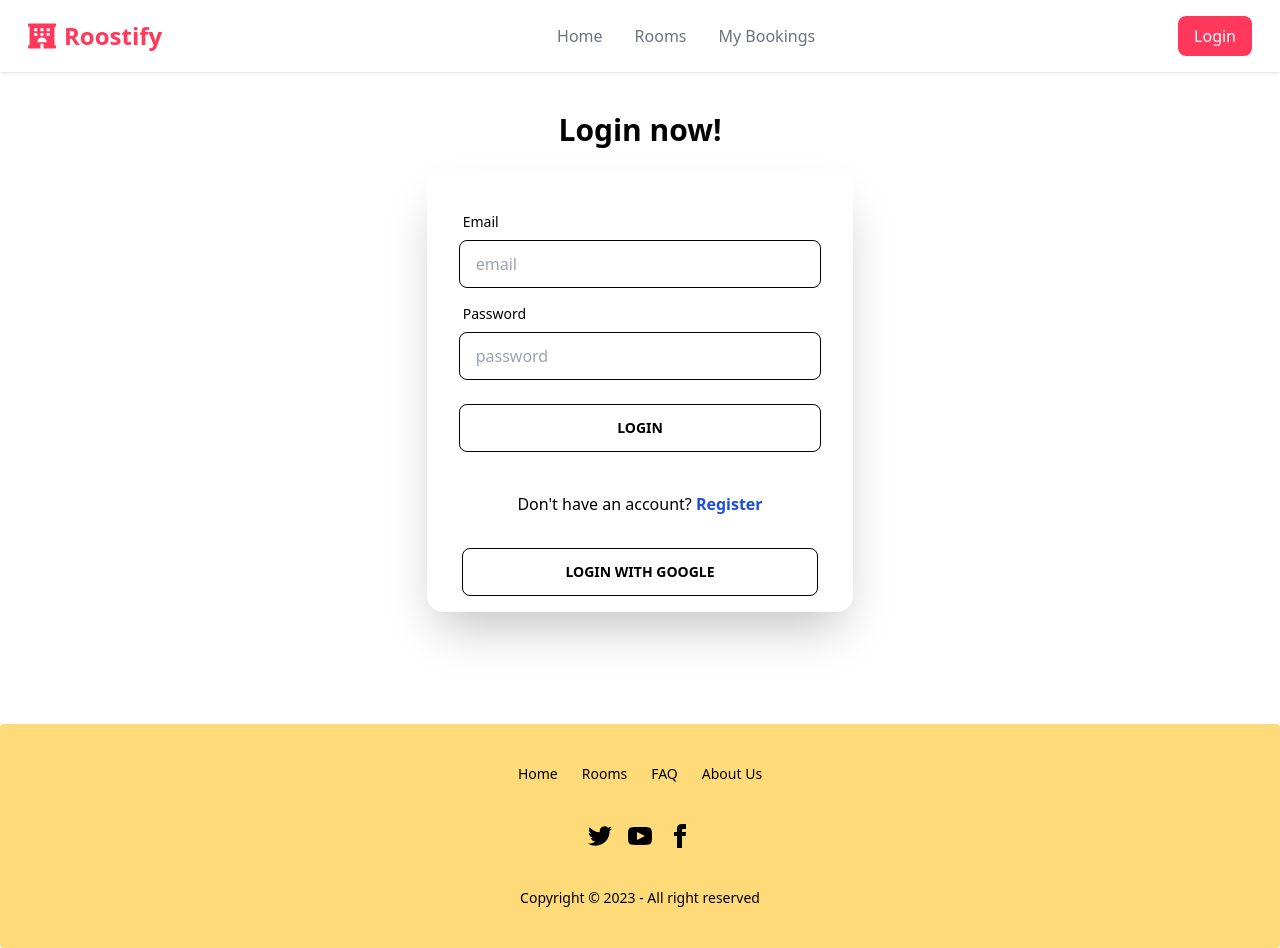
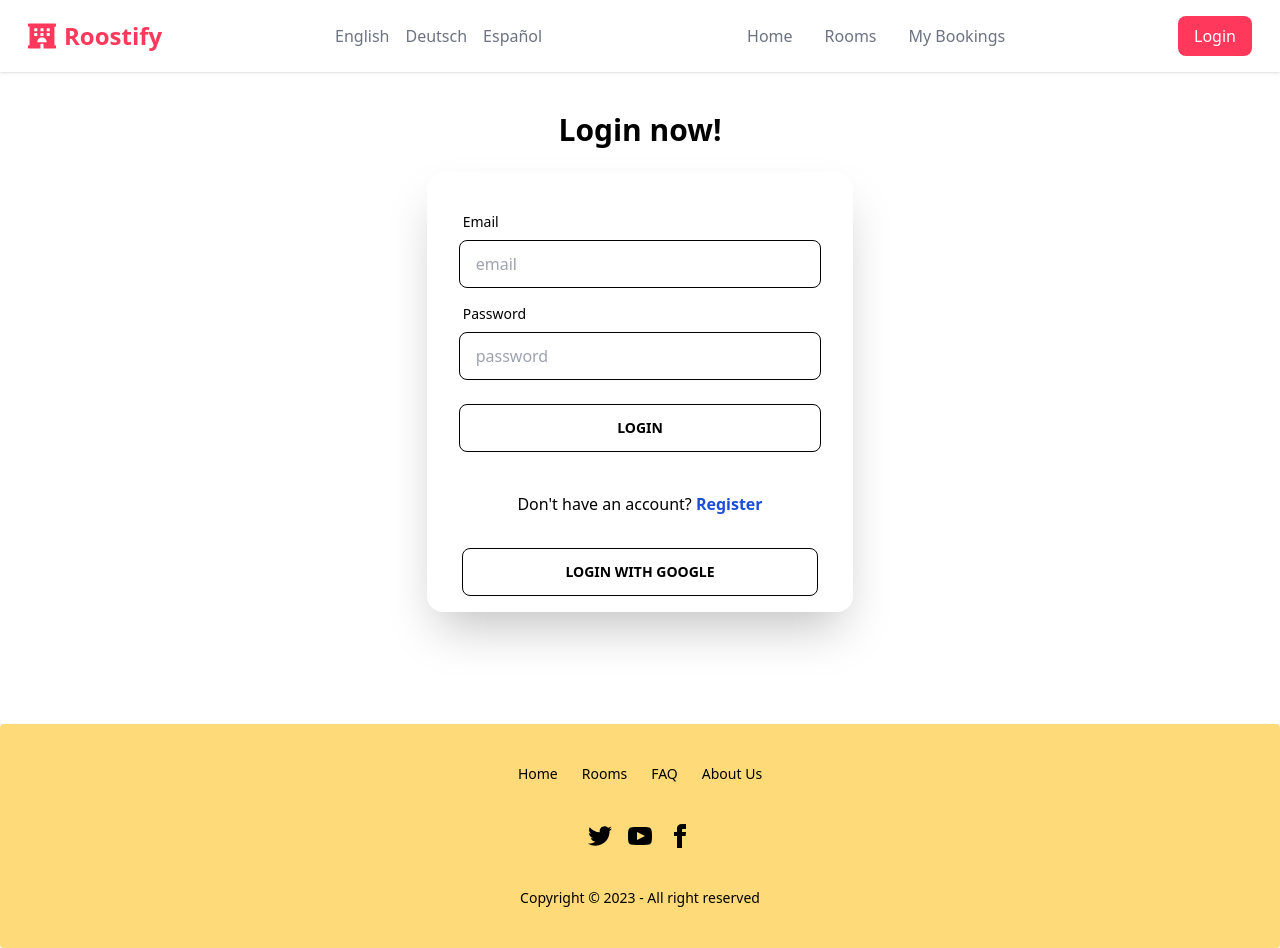
Before and after one commit to mdriazuddinriad5/roostify-client, a React (Vite) app: page /login in a window 1280 px wide. Built offline with nearby package versions, Linux system fonts and the light colour scheme; no server answers.

Commit message:
Multilingual Support added in the Navbar

```diff
--- a/package.json
+++ b/package.json
@@ -17,6 +17,8 @@
     "dotenv": "^16.3.1",
     "firebase": "^10.5.2",
     "framer-motion": "^6.5.1",
+    "i18next": "^23.7.9",
+    "i18next-browser-languagedetector": "^7.2.0",
     "localforage": "^1.10.0",
     "match-sorter": "^6.3.1",
     "moment": "^2.29.4",
@@ -26,6 +28,7 @@
     "react-fast-marquee": "^1.6.2",
     "react-helmet": "^6.1.0",
     "react-helmet-async": "^1.3.0",
+    "react-i18next": "^13.5.0",
     "react-icons": "^4.11.0",
     "react-parallax": "^3.5.1",
     "react-router-dom": "^6.18.0",
--- a/src/components/Footer/Footer.jsx
+++ b/src/components/Footer/Footer.jsx
@@ -27,6 +27,9 @@ const Footer = () => {
 
         </div>
 
+
+
+
     );
 };
 
--- a/src/components/NavBar/NavBar.jsx
+++ b/src/components/NavBar/NavBar.jsx
@@ -1,30 +1,39 @@
+// NavBar.js
+
 import { FaHotel } from "react-icons/fa";
 import { HiMenu } from "react-icons/hi";
 import { FaXmark } from "react-icons/fa6";
 import { Link, NavLink } from "react-router-dom";
 import { useEffect, useState } from "react";
-import './NavBar.css'
+import { useTranslation } from 'react-i18next';
 import useAuth from "../../Hooks/useAuth";
+import './NavBar.css';
 
 const NavBar = () => {
-
+    const { t, i18n } = useTranslation();
     const { user, logOut } = useAuth();
+    const [isOpen, setIsOpen] = useState(false);
 
     const handleLogOut = () => {
-        logOut().then().catch()
-    }
+        logOut().then().catch();
+    };
+
+    const changeLanguage = (lng) => {
+        i18n.changeLanguage(lng);
+        setIsOpen(false); // Close the menu after language change
+    };
+
+    const lngs = {
+        en: { nativeName: 'English' },
+        de: { nativeName: 'Deutsch' },
+        es: { nativeName: 'Español' },
+    };
 
     const links = [
-        { name: 'Home', link: '/' },
-        { name: 'Rooms', link: '/rooms' },
-        { name: 'My Bookings', link: '/bookings' },
-    ]
-
-    const [isOpen, setIsOpen] = useState(false);
-
-
-
-
+        { name: t('home'), link: '/' },
+        { name: t('rooms'), link: '/rooms' },
+        { name: t('bookings'), link: '/bookings' },
+    ];
 
     useEffect(() => {
         const handleScroll = () => {
@@ -42,8 +51,6 @@ const NavBar = () => {
         };
     }, []);
 
-
-
     return (
         <div className="shadow w-full relative" id="navbar">
             <div className=" py-4 px-7 md:flex justify-between items-center ">
@@ -57,59 +64,67 @@ const NavBar = () => {
                     {isOpen ? <FaXmark></FaXmark> : <HiMenu></HiMenu>}
                 </div>
 
+                {/* Language Switching Buttons */}
+                <div className="flex gap-4">
+                    {Object.keys(lngs).map((lng) => (
+                        <button
+                            key={lng}
+                            onClick={() => changeLanguage(lng)}
+                            className="text-gray-500 hover:text-[#008080] focus:outline-none"
+                        >
+                            {lngs[lng].nativeName}
+                        </button>
+                    ))}
+                </div>
+
                 <ul className={`md:flex pl-9 md:pl-0 md:items-center  md:pb-0 pb-12 md:z-auto z-[10] absolute md:static left-0 w-full md:w-auto bg-white transition-all duration-500 ease-in ${isOpen ? 'top-120' : 'top-[-490px]'}`}>
-                    {
-                        links.map((link, idx) => (
-                            <li key={idx} className="font-medium text-gray-500 my-7 md:my-0 md:ml-3 lg:ml-8">
-                                <NavLink onClick={() => setIsOpen(false)} to={link.link} className={({ isActive, isPending }) =>
-                                    isPending ? "pending" : isActive ? "text-[#008080] underline" : ""
-                                }>{link.name}</NavLink>
-                            </li>))
-                    }
+                    {links.map((link, idx) => (
+                        <li key={idx} className="font-medium text-gray-500 my-7 md:my-0 md:ml-3 lg:ml-8">
+                            <NavLink onClick={() => setIsOpen(false)} to={link.link} className={({ isActive, isPending }) =>
+                                isPending ? "pending" : isActive ? "text-[#008080] underline" : ""
+                            }>{link.name}</NavLink>
+                        </li>
+                    ))}
 
                     <div className="md:hidden">
-                        {
-
-                            user ? <>
-
-                                <a onClick={handleLogOut} href=""><button className=" bg-[#ff385c] hover:bg-[#ff274e] text-white font-medium py-2 px-4 rounded-lg transition duration-300 ease-in-out">Sign Out</button></a>
+                        {user ? (
+                            <>
+                                <button className=" bg-[#ff385c] hover:bg-[#ff274e] text-white font-medium py-2 px-4 rounded-lg transition duration-300 ease-in-out" onClick={handleLogOut}>
+                                    {t('signOut')}
+                                </button>
                                 <div className="absolute flex items-center right-2 top-7">
                                     <p className="mr-2 text-blue-400 font-bold ">{user.displayName}</p>
-                                    <img className="w-8 rounded-full mr-2" src={user.photoURL} />
+                                    <img className="w-8 rounded-full mr-2" src={user.photoURL}  />
                                 </div>
-                            </> :
-
-                                <Link to={'/login'}><button className=" bg-[#ff385c] hover:bg-[#ff274e] text-white font-medium py-2 px-4 rounded-lg transition duration-300 ease-in-out">Login</button></Link>
-
-
-                        }
-
+                            </>
+                        ) : (
+                            <Link to={'/login'}>
+                                <button className=" bg-[#ff385c] hover:bg-[#ff274e] text-white font-medium py-2 px-4 rounded-lg transition duration-300 ease-in-out">
+                                    {t('login')}
+                                </button>
+                            </Link>
+                        )}
                     </div>
-
-
                 </ul>
 
                 <div className="hidden md:inline-flex md:items-center">
-                    {
-
-                        user ? <>
-
+                    {user ? (
+                        <>
                             <p className="mr-2 text-blue-400 font-bold ">{user.displayName}</p>
                             <img className="w-8 rounded-full mr-2" src={user.photoURL} />
-
-                            <a onClick={handleLogOut} href=""><button className=" bg-[#ff385c] hover:bg-[#ff274e] text-white font-medium py-2 px-4 rounded-lg transition duration-300 ease-in-out">Sign Out</button></a>
-                        </> :
-
-                            <Link to={'/login'}><button className=" bg-[#ff385c] hover:bg-[#ff274e] text-white font-medium py-2 px-4 rounded-lg transition duration-300 ease-in-out">Login</button></Link>
-
-
-                    }
-
+                            <button className=" bg-[#ff385c] hover:bg-[#ff274e] text-white font-medium py-2 px-4 rounded-lg transition duration-300 ease-in-out" onClick={handleLogOut}>
+                                {t('signOut')}
+                            </button>
+                        </>
+                    ) : (
+                        <Link to={'/login'}>
+                            <button className=" bg-[#ff385c] hover:bg-[#ff274e] text-white font-medium py-2 px-4 rounded-lg transition duration-300 ease-in-out">
+                                {t('login')}
+                            </button>
+                        </Link>
+                    )}
                 </div>
-
-
             </div>
-
         </div>
     );
 };
--- /dev/null
+++ b/src/i18n.js
@@ -0,0 +1,46 @@
+// i18n.js
+import i18n from 'i18next';
+import { initReactI18next } from 'react-i18next';
+import LanguageDetector from 'i18next-browser-languagedetector';
+
+i18n
+  .use(LanguageDetector)
+  .use(initReactI18next)
+  .init({
+    debug: true,
+    fallbackLng: 'en',
+    interpolation: {
+      escapeValue: false,
+    },
+    resources: {
+      en: {
+        translation: {
+          home: 'Home',
+          rooms: 'Rooms',
+          bookings: 'My Bookings',
+          signOut: 'Sign Out',
+          login: 'Login',
+        },
+      },
+      de: {
+        translation: {
+          home: 'Startseite',
+          rooms: 'Zimmer',
+          bookings: 'Meine Buchungen',
+          signOut: 'Abmelden',
+          login: 'Anmelden',
+        },
+      },
+      es: {
+        translation: {
+          home: 'Inicio',
+          rooms: 'Habitaciones',
+          bookings: 'Mis Reservas',
+          signOut: 'Cerrar Sesión',
+          login: 'Iniciar Sesión',
+        },
+      },
+    },
+  });
+
+export default i18n;
--- a/src/main.jsx
+++ b/src/main.jsx
@@ -5,6 +5,9 @@ import { RouterProvider } from 'react-router-dom'
 import Router from './Routes/Router'
 import AuthProvider from './Providers/AuthProvider'
 import { HelmetProvider } from 'react-helmet-async'
+
+// import i18n (needs to be bundled ;))
+import './i18n';
 
 ReactDOM.createRoot(document.getElementById('root')).render(
   <React.StrictMode>
```
Also changed, not shown: 1 other file (tests, documents, lock files or other folders).
